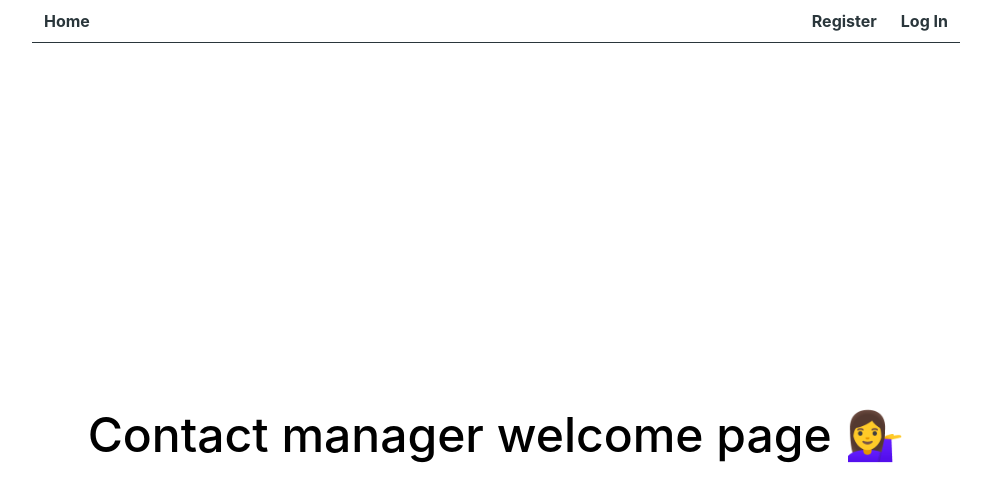
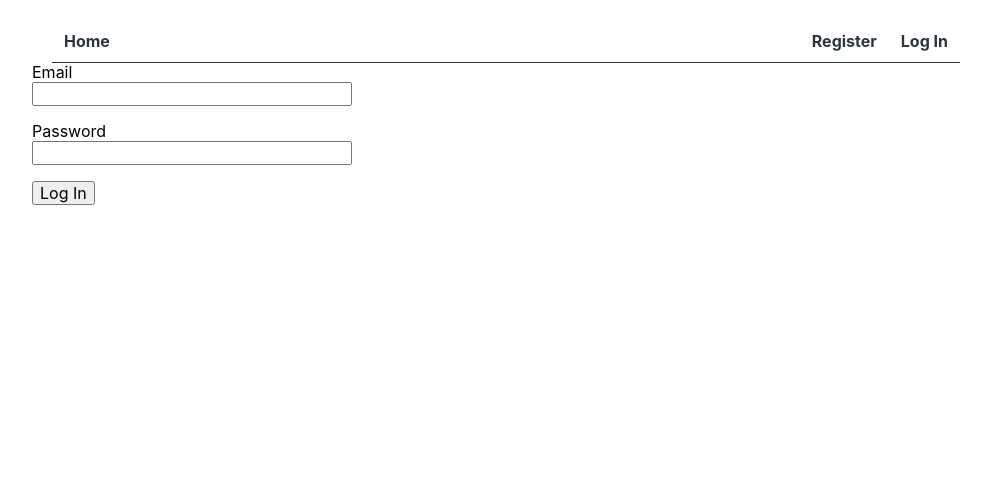
Before and after one commit to Alekcandrovich/phonebook, a React (Create React App) app: page /goit-react-hw-08-phonebook/login in a window 1280 px wide. Before the commit this address led to /. Shown: the top 502 px of the page, without its empty margins (144-1135 px from the left). Built offline with nearby package versions, Linux system fonts and the light colour scheme.

Commit message:
добавил стили

```diff
--- a/src/components/AppBar/AppBar.module.css
+++ b/src/components/AppBar/AppBar.module.css
@@ -2,6 +2,6 @@
   display: flex;
   justify-content: space-between;
   align-items: center;
-  margin-bottom: 16px;
+  margin: 20px 0 0 20px;
   border-bottom: 1px solid #2a363b;
 }
--- a/src/index.js
+++ b/src/index.js
@@ -6,13 +6,13 @@ import { PersistGate } from 'redux-persist/integration/react';
 import { Provider } from 'react-redux';
 import { store, persistor } from './redux/store';
 import 'modern-normalize';
-import './styles.css';
+import 'index.css';
 
 ReactDOM.createRoot(document.getElementById('root')).render(
   <React.StrictMode>
     <Provider store={store}>
       <PersistGate loading={null} persistor={persistor}>
-        <BrowserRouter>
+        <BrowserRouter basename="/goit-react-hw-08-phonebook">
           <App />
         </BrowserRouter>
       </PersistGate>
--- a/src/styles.css
+++ /dev/null
@@ -1,23 +0,0 @@
-body {
-  margin: 0;
-  font-family: -apple-system, BlinkMacSystemFont, 'Segoe UI', 'Roboto', 'Oxygen',
-    'Ubuntu', 'Cantarell', 'Fira Sans', 'Droid Sans', 'Helvetica Neue',
-    sans-serif;
-  -webkit-font-smoothing: antialiased;
-  -moz-osx-font-smoothing: grayscale;
-}
-
-code {
-  font-family: source-code-pro, Menlo, Monaco, Consolas, 'Courier New',
-    monospace;
-}
-
-h1,
-h2,
-h3,
-h4,
-h5,
-h6,
-p {
-  margin: 0;
-}
```
